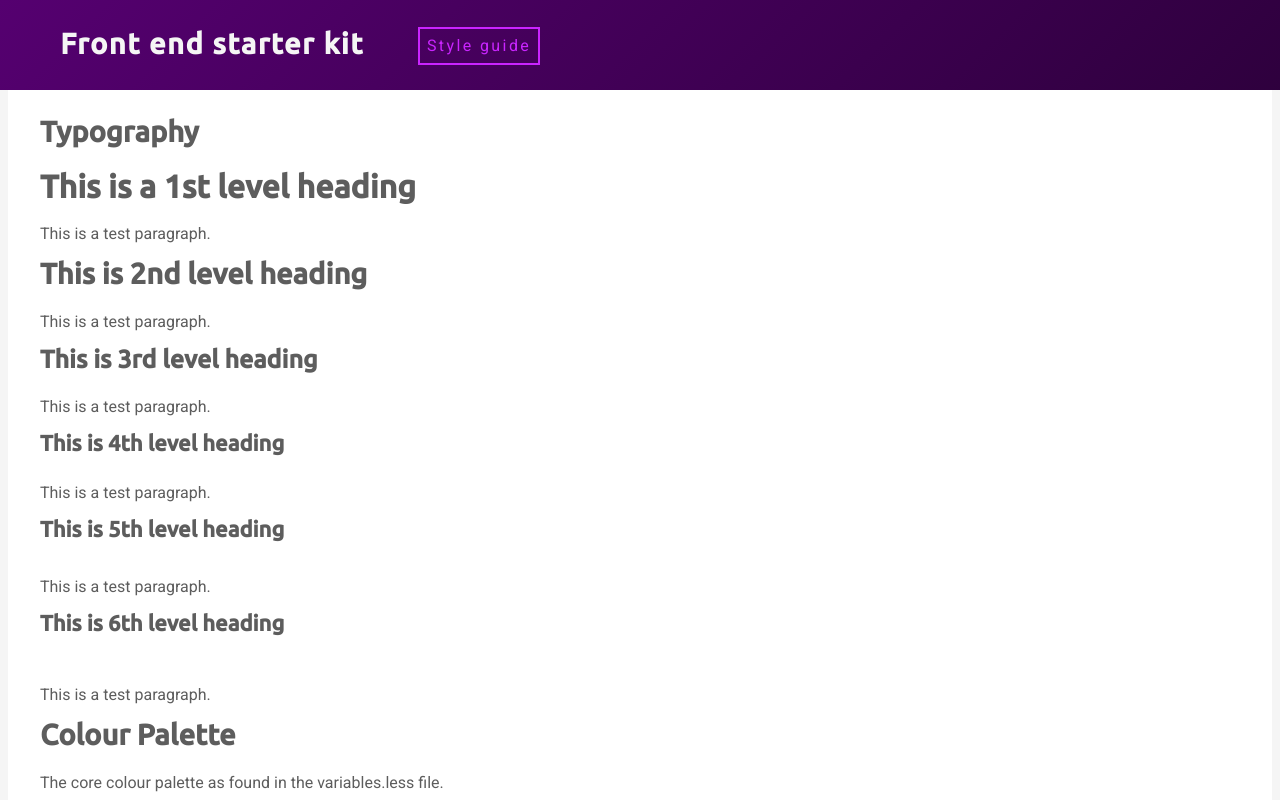
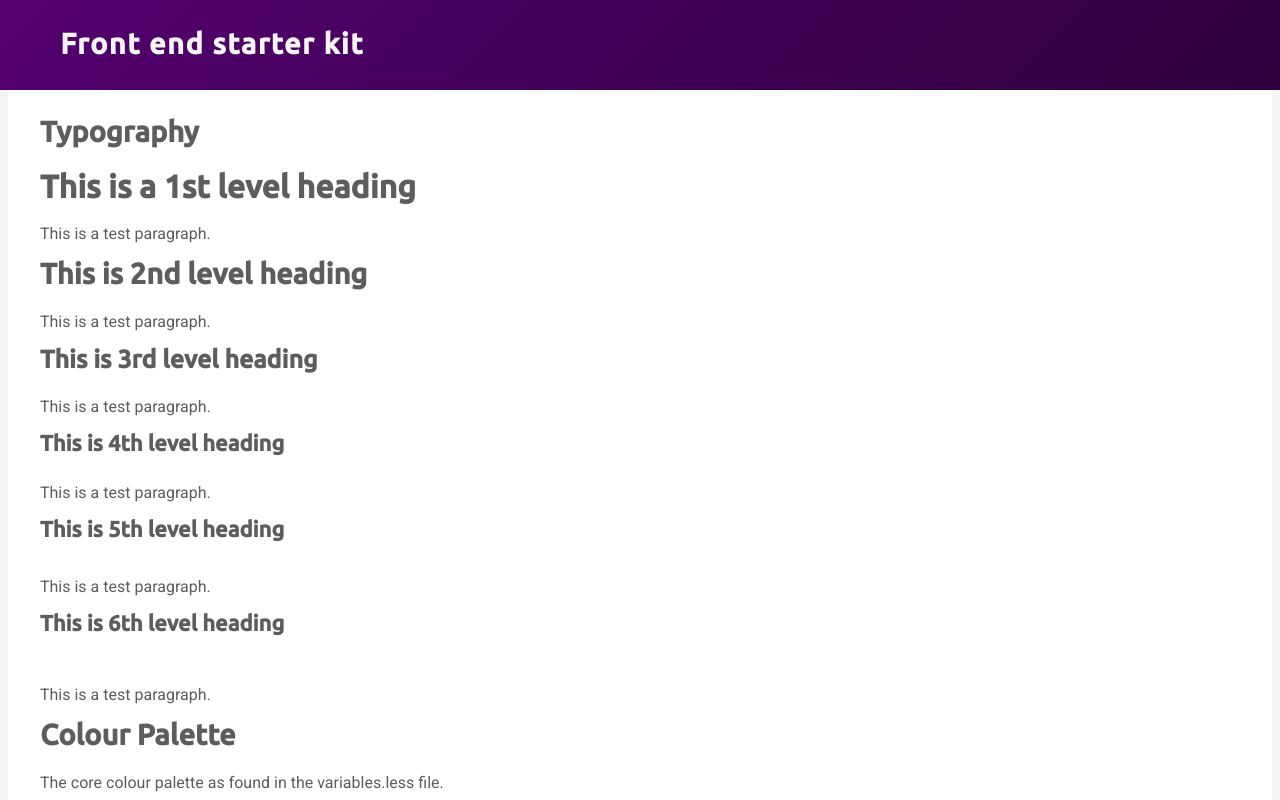
Before and after one commit to jimmymorrisuk/front-end-starter-kit, a website: page app/src/style-guide.html in a window 1280 px wide. Shown: the top 800 px of the page. Drawn offline with nearby package versions, Linux system fonts and the light colour scheme; files that its build step writes are made by us from their sources.

Commit message:
Removed link to style guide from nav

```diff
--- a/app/src/style-guide.html
+++ b/app/src/style-guide.html
@@ -14,11 +14,11 @@
                         <h1>Front end starter kit</h1>
                     </a>
                 </div>
-                <nav class="site-navigation">
+<!--                 <nav class="site-navigation">
                     <ul>
                         <li><a href="/styleguide.html">Style guide</a></li>
                     </ul>
-                </nav>
+                </nav> -->
             </div>
         </header>
         <main class="page-body">
```
